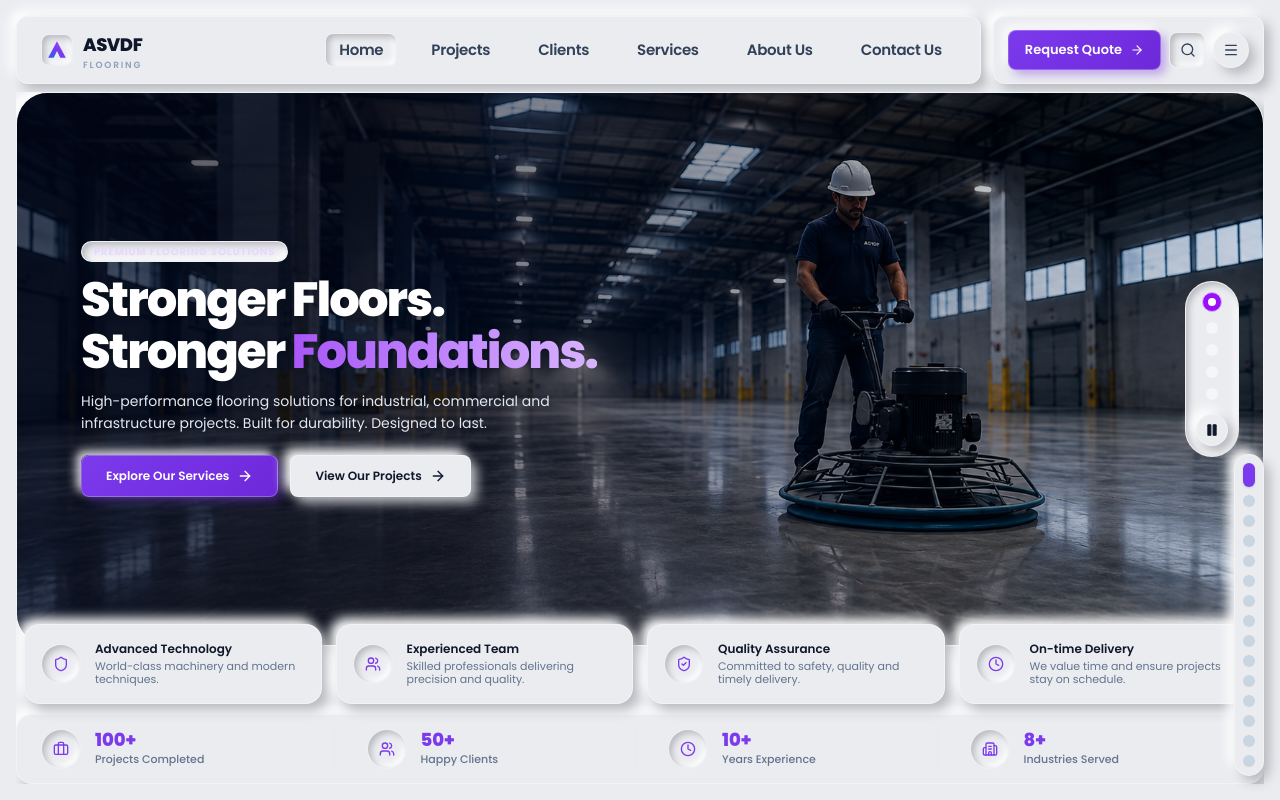
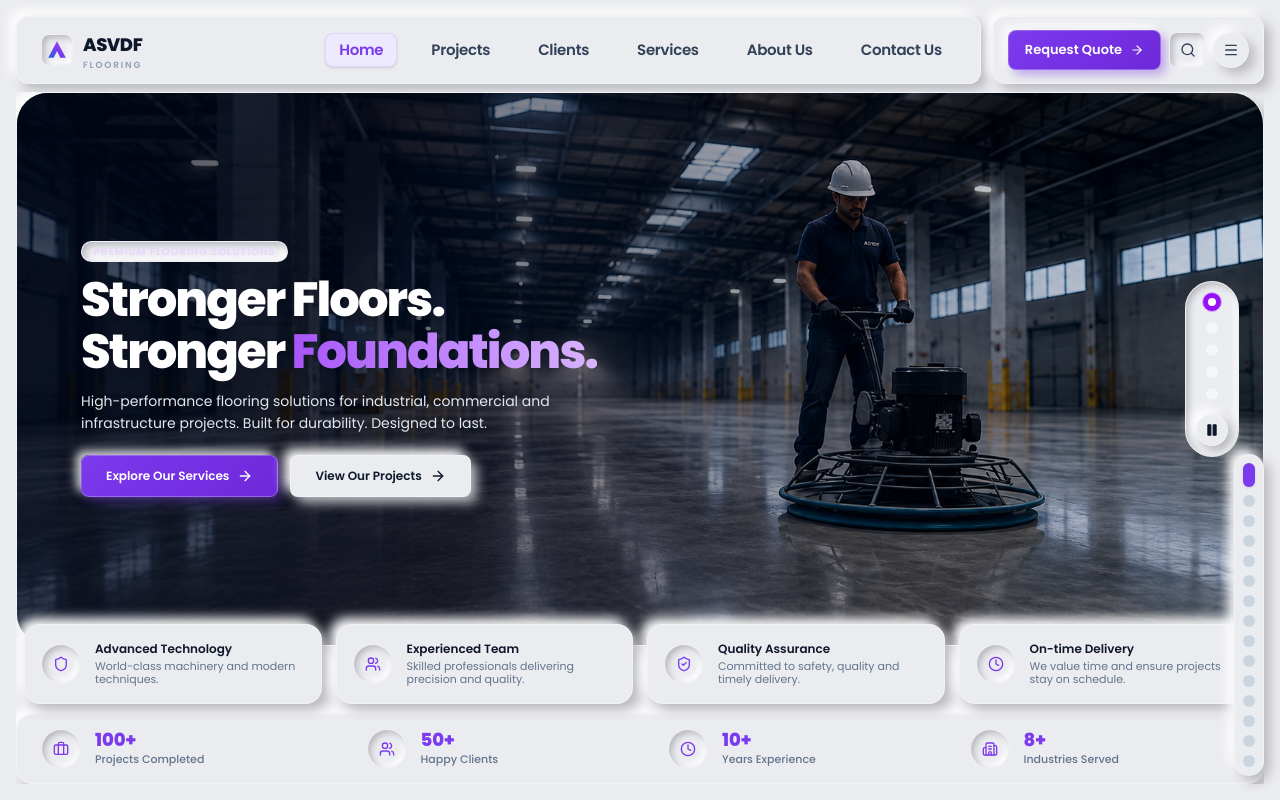
Before and after one commit to mohdirfan2509/asvdf-project, a React (Vite) app: page / in a window 1280 px wide. Built offline with nearby package versions, Linux system fonts and the light colour scheme.

Commit message:
Pause commit

```diff
--- a/src/Navbar.jsx
+++ b/src/Navbar.jsx
@@ -91,7 +91,7 @@ export default function Navbar({ activePage = "Home", onNavigate }) {
             </div>
           </div>
 
-          {/* Navigation Items */}
+          {/* Navigation Items with Soft Purple Neumorphic Tint Active Box */}
           <nav className="hidden md:flex items-center gap-4 lg:gap-5 text-[15px] font-[600] tracking-[-0.02em] text-slate-700 relative">
             {navLinks.map((link, idx) => {
               const isActive = activePage === link.label;
@@ -103,13 +103,15 @@ export default function Navbar({ activePage = "Home", onNavigate }) {
                     e.preventDefault();
                     if (onNavigate) onNavigate(link.label);
                   }}
-                  className="relative px-3.5 py-1.5 transition-none z-10 text-slate-700 hover:text-slate-900"
+                  className={`relative px-3.5 py-1.5 transition-colors duration-200 z-10 ${
+                    isActive ? "text-[#7C3AED]" : "text-slate-700 hover:text-slate-900"
+                  }`}
                 >
-                  {/* Framer Motion Inset Neumorphic Active Highlight Pill */}
+                  {/* Framer Motion Sliding Active Highlight Box with Soft Brand Accent Color */}
                   {isActive && (
                     <motion.div
                       layoutId="activeBoxHighlight"
-                      className="absolute inset-0 bg-[#EBECF0] rounded-lg neu-inset -z-10"
+                      className="absolute inset-0 bg-[#EDE9FE] rounded-lg border border-[#DDD6FE] shadow-sm -z-10"
                       transition={{ type: "spring", stiffness: 380, damping: 30 }}
                     />
                   )}
@@ -251,14 +253,14 @@ export default function Navbar({ activePage = "Home", onNavigate }) {
                     }}
                     className={`w-full flex items-center gap-2.5 px-2.5 py-1.5 rounded-lg text-[11.5px] font-[600] transition-all cursor-pointer ${
                       isActive
-                        ? "bg-[#EBECF0] text-[#7C3AED] neu-inset"
+                        ? "bg-[#EDE9FE] text-[#7C3AED] border border-[#DDD6FE] shadow-sm"
                         : "text-slate-700 hover:bg-[#EBECF0] hover:text-[#7C3AED]"
                     }`}
                   >
                     <div className={`w-5 h-5 rounded-md flex items-center justify-center shrink-0 ${
                       isActive ? "bg-[#7C3AED] text-white" : "bg-[#EBECF0] neu-inset text-slate-500"
                     }`}>
-                      <IconComp className="w-3 h-3" />
+                      <IconComp className="w-3-h-3" />
                     </div>
                     <span>{item.label}</span>
                   </button>
```
Also changed, not shown: 4 other files (tests, documents, lock files or other folders).
